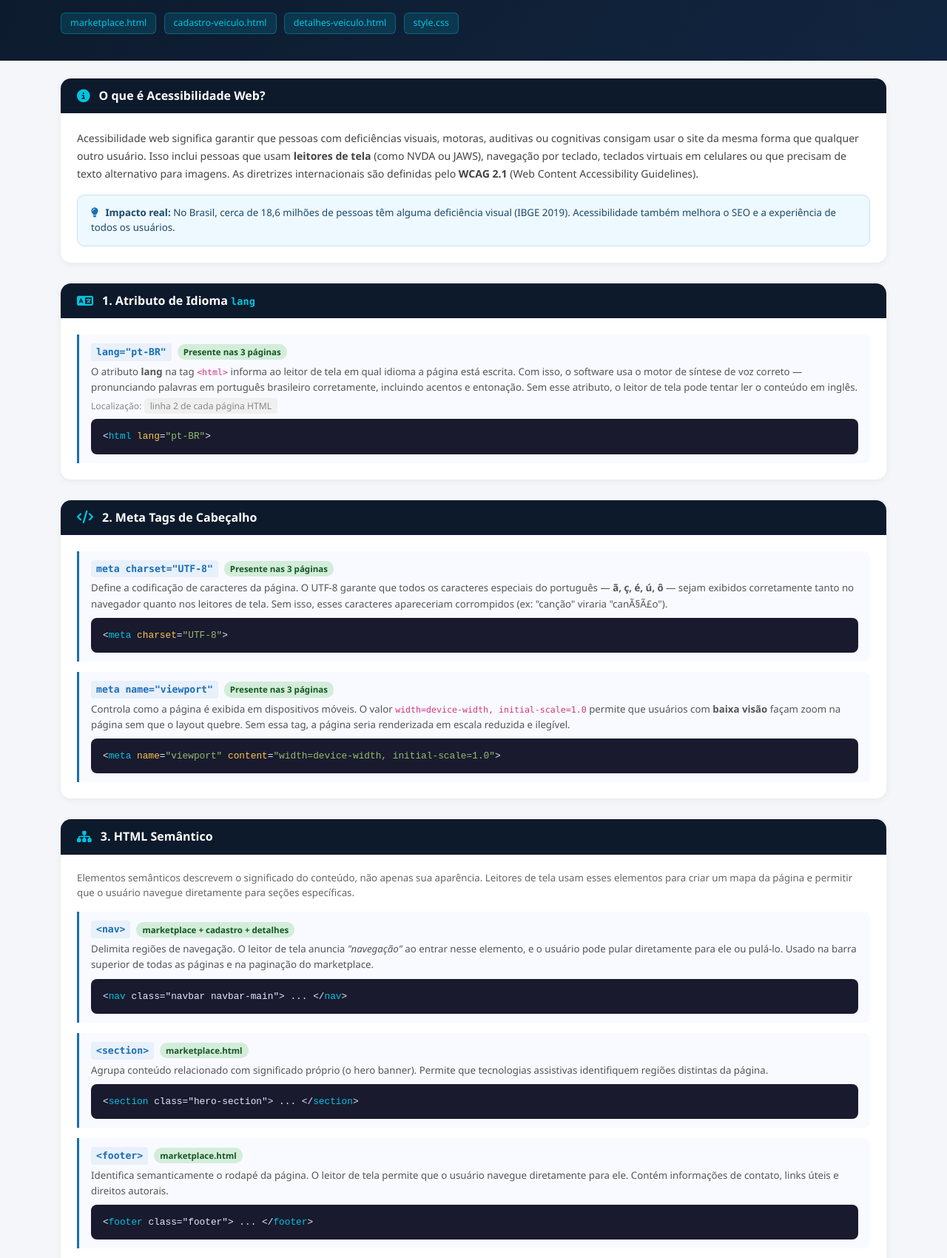
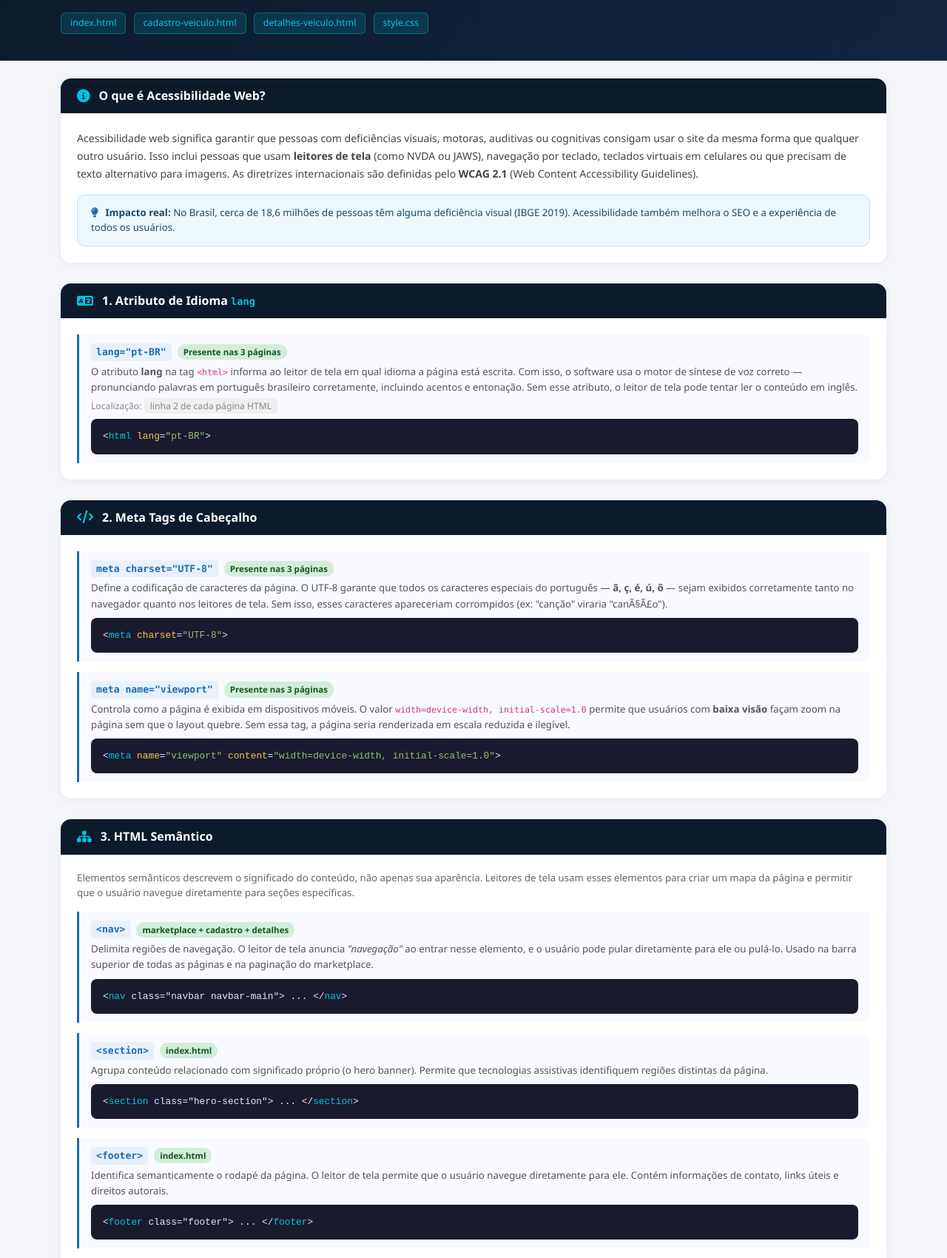
Before and after one commit to VanessaRosagit/NFSCars, a plain HTML site: page acessibilidade.html in a window 1280 px wide. Shown: the part 120-1820 px from the top of the page at 74% size. Drawn offline with nearby package versions, Linux system fonts and the light colour scheme.

Commit message:
ajustes2

```diff
--- a/acessibilidade.html
+++ b/acessibilidade.html
@@ -77,7 +77,7 @@
             </div>
         </div>
         <div>
-            <span class="badge-page">marketplace.html</span>
+            <span class="badge-page">index.html</span>
             <span class="badge-page">cadastro-veiculo.html</span>
             <span class="badge-page">detalhes-veiculo.html</span>
             <span class="badge-page">style.css</span>
@@ -198,7 +198,7 @@
                 </div>
             </div>
             <div class="item">
-                <div class="item-title"><code>&lt;section&gt;</code> <span class="badge-present">marketplace.html</span></div>
+                <div class="item-title"><code>&lt;section&gt;</code> <span class="badge-present">index.html</span></div>
                 <div class="item-desc">
                     Agrupa conteúdo relacionado com significado próprio (o hero banner).
                     Permite que tecnologias assistivas identifiquem regiões distintas da página.
@@ -208,7 +208,7 @@
                 </div>
             </div>
             <div class="item">
-                <div class="item-title"><code>&lt;footer&gt;</code> <span class="badge-present">marketplace.html</span></div>
+                <div class="item-title"><code>&lt;footer&gt;</code> <span class="badge-present">index.html</span></div>
                 <div class="item-desc">
                     Identifica semanticamente o rodapé da página. O leitor de tela permite que o usuário
                     navegue diretamente para ele. Contém informações de contato, links úteis e direitos autorais.
@@ -239,7 +239,7 @@
                 </div>
                 <div class="code-block">
 &lt;<span class="hl">nav</span>&gt;&lt;<span class="hl">ol</span> class="breadcrumb"&gt;
-  &lt;<span class="hl">li</span> class="breadcrumb-item"&gt;&lt;a href="marketplace.html"&gt;Veículos&lt;/a&gt;&lt;/<span class="hl">li</span>&gt;
+  &lt;<span class="hl">li</span> class="breadcrumb-item"&gt;&lt;a href="index.html"&gt;Veículos&lt;/a&gt;&lt;/<span class="hl">li</span>&gt;
   &lt;<span class="hl">li</span> class="breadcrumb-item active"&gt;Cadastrar&lt;/<span class="hl">li</span>&gt;
 &lt;/<span class="hl">ol</span>&gt;&lt;/<span class="hl">nav</span>&gt;
                 </div>
@@ -412,7 +412,7 @@
                         </tr>
                         <tr>
                             <td><code>pagination</code></td>
-                            <td>marketplace.html</td>
+                            <td>index.html</td>
                             <td>Estrutura de lista navegável por teclado</td>
                         </tr>
                         <tr>
@@ -517,7 +517,7 @@
                     <thead>
                         <tr>
                             <th>Recurso de Acessibilidade</th>
-                            <th class="text-center">marketplace.html</th>
+                            <th class="text-center">index.html</th>
                             <th class="text-center">cadastro-veiculo.html</th>
                             <th class="text-center">detalhes-veiculo.html</th>
                         </tr>
```
Also changed, not shown: cadastro-veiculo.html (+4 -4 lines), detalhes-veiculo.html (+2 -2 lines), index.html (+2 -2 lines).
